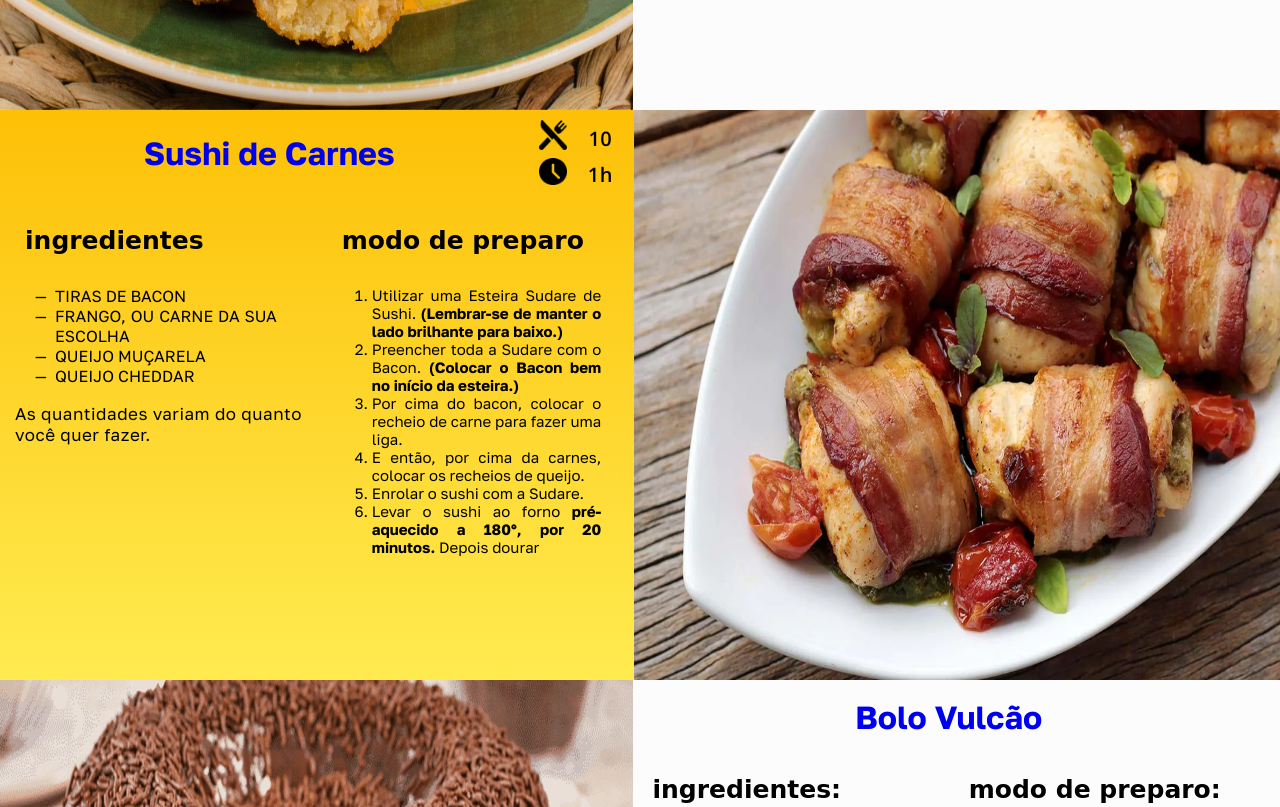
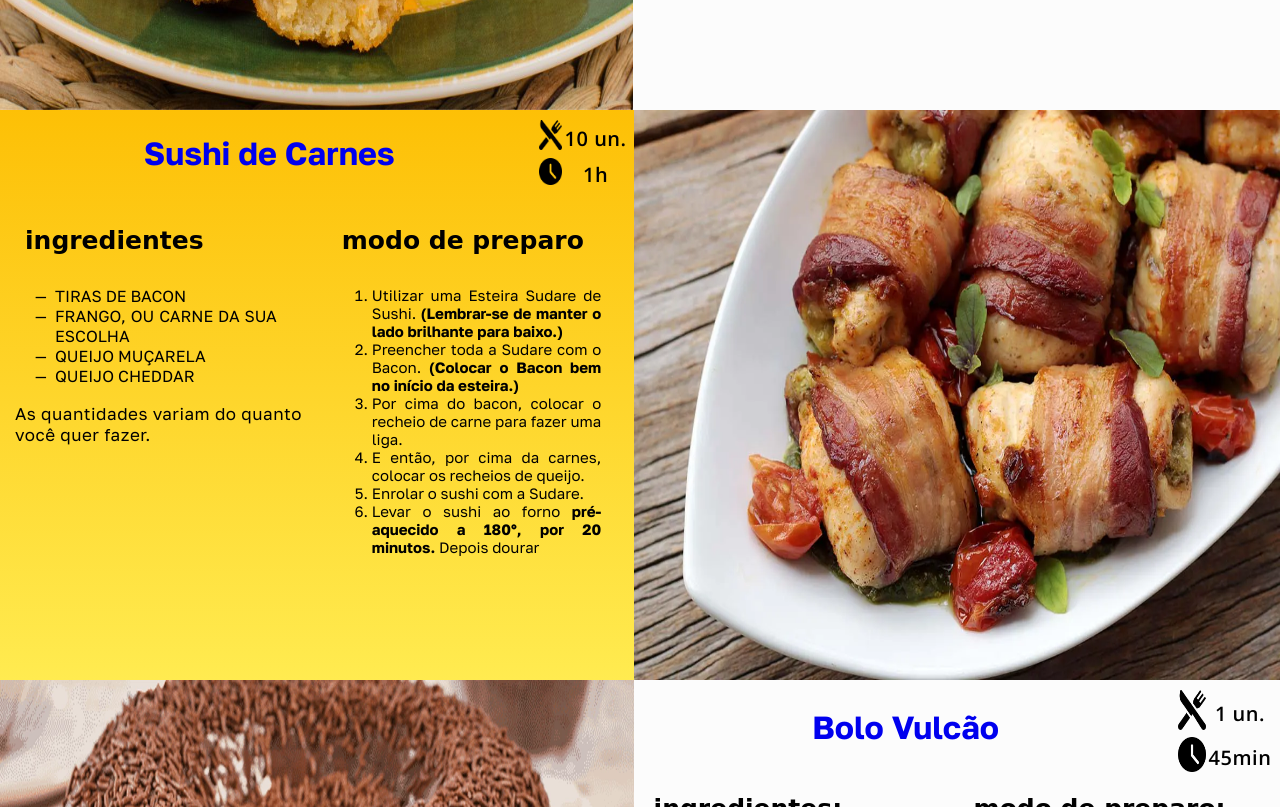
Before and after one commit to vilasbtw/odin-receitas, a plain HTML site: page index.html in a window 1280 px wide. Shown: the part 1280-2087 px from the top of the page. Drawn offline with nearby package versions, Linux system fonts and the light colour scheme; a web font is replaced by a local one.

Commit message:
Adcionar icones a terceira receita

```diff
--- a/index.html
+++ b/index.html
@@ -43,7 +43,7 @@
                             <img src="img/cloche.png" alt="serve">
                         </div>
                         <div class="primeira-receita-txt-titulo-info-rende-txt">
-                            <p>6</p>
+                            <p>6 un.</p>
                         </div>
                     </div>
                     <div class="primeira-receita-txt-titulo-info-tempo">
@@ -102,7 +102,7 @@
                             <img src="img/cloche.png" alt="serve">
                         </div>
                         <div class="segunda-receita-txt-titulo-info-rende-txt">
-                            <p>10</p>
+                            <p>10 un.</p>
                         </div>
                     </div>
                     <div class="segunda-receita-txt-titulo-info-tempo">
@@ -148,8 +148,29 @@
             <img src="receitas/bolo.png">
         </div>
         <div class="container-terceira-receita-txt">
-            <div class="container-terceira-receita-txt-titulo">
-                <h1><a href="https://www.youtube.com/live/akms_EsGWaM?feature=share&t=273" target="_blank">Bolo Vulcão</a></h1>
+
+            <div class="terceira-receita-titulo">
+                <div class="terceira-receita-titulo-nome">
+                    <h1><a href="https://www.youtube.com/watch?v=akms_EsGWaM&t=273s&ab_channel=Podpah" target="_blank">Bolo Vulcão</a></h1>
+                </div>
+                <div class="terceira-receita-titulo-info">
+                    <div class="terceira-receita-titulo-info-renda">
+                        <div class="terceira-receita-titulo-info-renda-img">
+                            <img src="img/cloche.png" alt="serve">
+                        </div>
+                        <div class="terceira-receita-titulo-info-renda-txt">
+                            <p>1 un.</p>
+                        </div>
+                    </div>
+                    <div class="terceira-receita-titulo-info-tempo">
+                        <div class="terceira-receita-titulo-info-tempo-img">
+                            <img src="img/clock.png" alt="tempo">
+                        </div>
+                        <div class="terceira-receita-titulo-info-tempo-txt">
+                            <p>45min</p>
+                        </div>
+                    </div>
+                </div>
             </div>
             <div class="container-terceira-receita-txt-conteudo">
                 <div class="container-terceira-receita-txt-conteudo-ingredientes">
--- a/style.css
+++ b/style.css
@@ -105,8 +105,8 @@ p {
 }
 
 .primeira-receita-txt-titulo-info-rende-img {
-    width: 30%;
-    height: 83%;
+    width: 25%;
+    height: 80%;
 }
 
 .primeira-receita-txt-titulo-info-rende-img img {
@@ -133,7 +133,7 @@ p {
 }
 
 .primeira-receita-txt-titulo-info-tempo-img {
-    width: 35%;
+    width: 25%;
     height: 80%;
     margin-right: 10px;
 }
@@ -266,7 +266,7 @@ ul li:before {
 }
 
 .segunda-receita-txt-titulo-info-rende-img {
-    width: 30%;
+    width: 25%;
     height: 80%;
 }
 
@@ -276,7 +276,7 @@ ul li:before {
 }
 
 .segunda-receita-txt-titulo-info-tempo-img {
-    width: 30%;
+    width: 25%;
     height: 80%;
 }
 
@@ -315,38 +315,96 @@ ul li:before {
 .container-terceira-receita {
     display: flex;
     height: 620px;
-    margin-right: 15px;
 }
 
 .container-terceira-receita-img {
-    width: 50%;
+    width: 49.5%;
 }
 
 .container-terceira-receita-txt {
     width: 50%;
 }
 
-.container-terceira-receita-txt-titulo {
+.terceira-receita-titulo {
+    display: flex;
+    height: 15%;
+}
+
+.terceira-receita-titulo-nome {
     display: flex;
     justify-content: center;
     align-items: center;
-    height: 12%;
+    width: 85%;
 }
-.container-terceira-receita-txt-titulo a {
+
+.terceira-receita-titulo-nome a {
     text-decoration: none;
 }
 
-.container-terceira-receita-txt-titulo a:visited {
+.terceira-receita-titulo-nome a:visited {
     color: black;
 }
 
-.container-terceira-receita-txt-titulo a:hover {
+.terceira-receita-titulo-nome a:hover {
     color: #444444;
 }
 
+.terceira-receita-titulo-info {
+    margin-top: 10px;
+    width: 15%;
+    height: 100%;
+}
+
+.terceira-receita-titulo-info-renda {
+    display: flex;
+    height: 50%;
+}
+
+.terceira-receita-titulo-info-tempo {
+    display: flex;
+    height: 45%;
+}
+
+.terceira-receita-titulo-info-renda-img {
+    width: 30%;
+    height: 85%;
+}
+
+.terceira-receita-titulo-info-renda-txt {
+    display: flex;
+    justify-content: center;
+    align-items: center;
+    width: 70%;
+}
+
+.terceira-receita-titulo-info-renda-txt p {
+    font-size: 20px;
+    font-weight: 600;
+    font-family: 'Open Sans', sans-serif;
+}
+
+.terceira-receita-titulo-info-tempo-img {
+    width: 30%;
+    height: 85%;
+}
+
+.terceira-receita-titulo-info-tempo-txt {
+    display: flex;
+    justify-content: center;
+    align-items: center;
+    width: 70%;
+}
+
+.terceira-receita-titulo-info-tempo-txt p {
+    font-size: 20px;
+    font-weight: 600;
+    font-family: 'Open Sans', sans-serif;
+}
+
+
 .container-terceira-receita-txt-conteudo {
     display: flex;
-    height: 88%;
+    height: 85%;
 }
 
 .container-terceira-receita-txt-conteudo-ingredientes {
```
